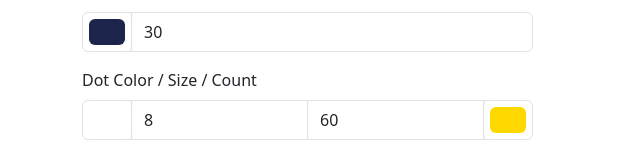
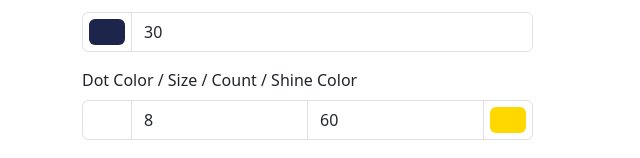
Before and after one commit to thetoui/toui-spinner, a Vue app: page / in a window 1280 px wide. Shown: the part 1374-1532 px from the top of the page, without its empty margins (0-640 px from the left). Built offline with nearby package versions, Linux system fonts and the light colour scheme.

Commit message:
Missing label for shine color added.

```diff
--- a/src/App.vue
+++ b/src/App.vue
@@ -111,7 +111,7 @@
           </div>
 
           <div class="mb-3">
-            <label for="shining_dots_color" class="form-label">Dot Color / Size / Count</label>
+            <label for="shining_dots_color" class="form-label">Dot Color / Size / Count / Shine Color</label>
             <div class="input-group">
               <div class="input-group-text p-0">
                 <input v-model="shiningDotsColor" id="shining_dots_color"
```
